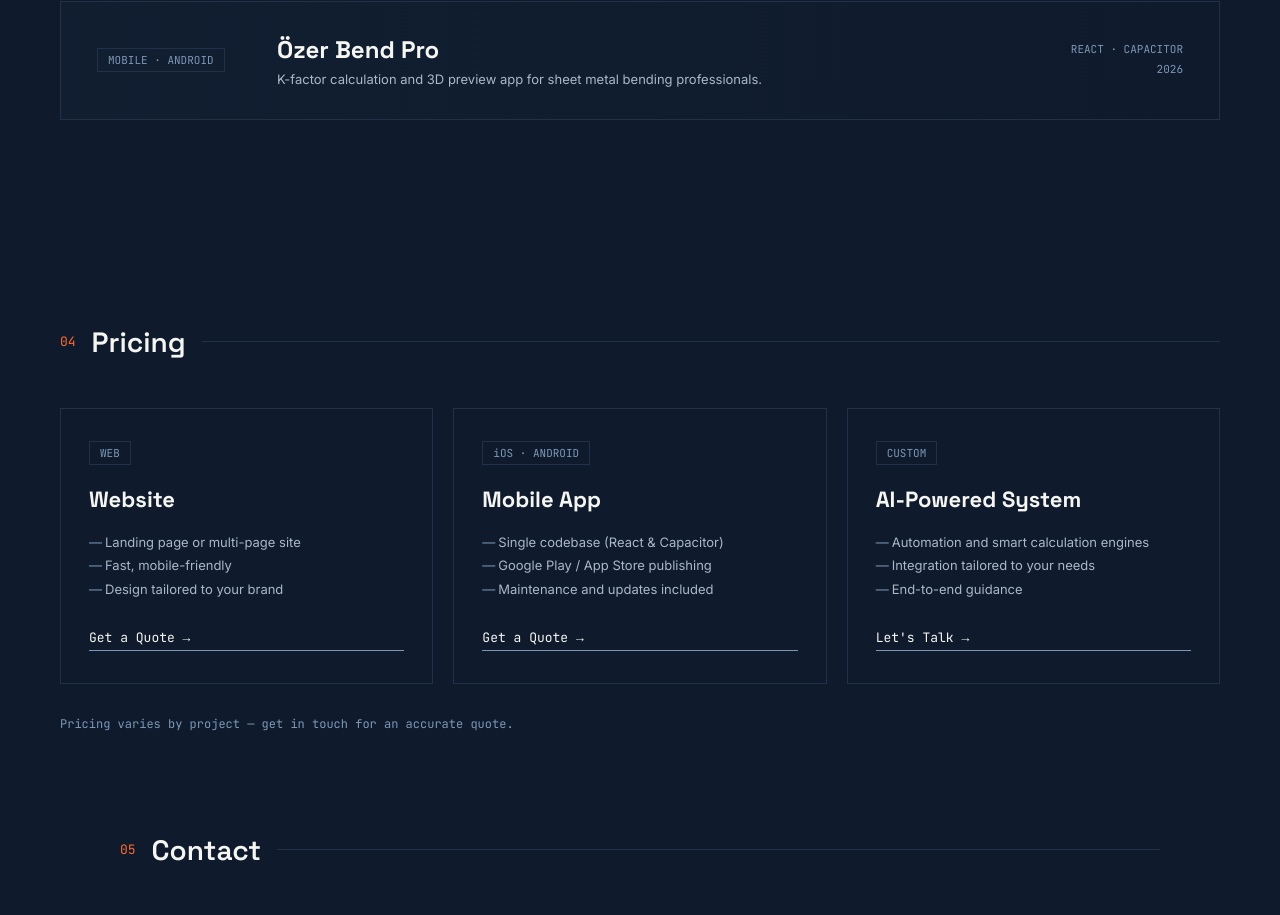
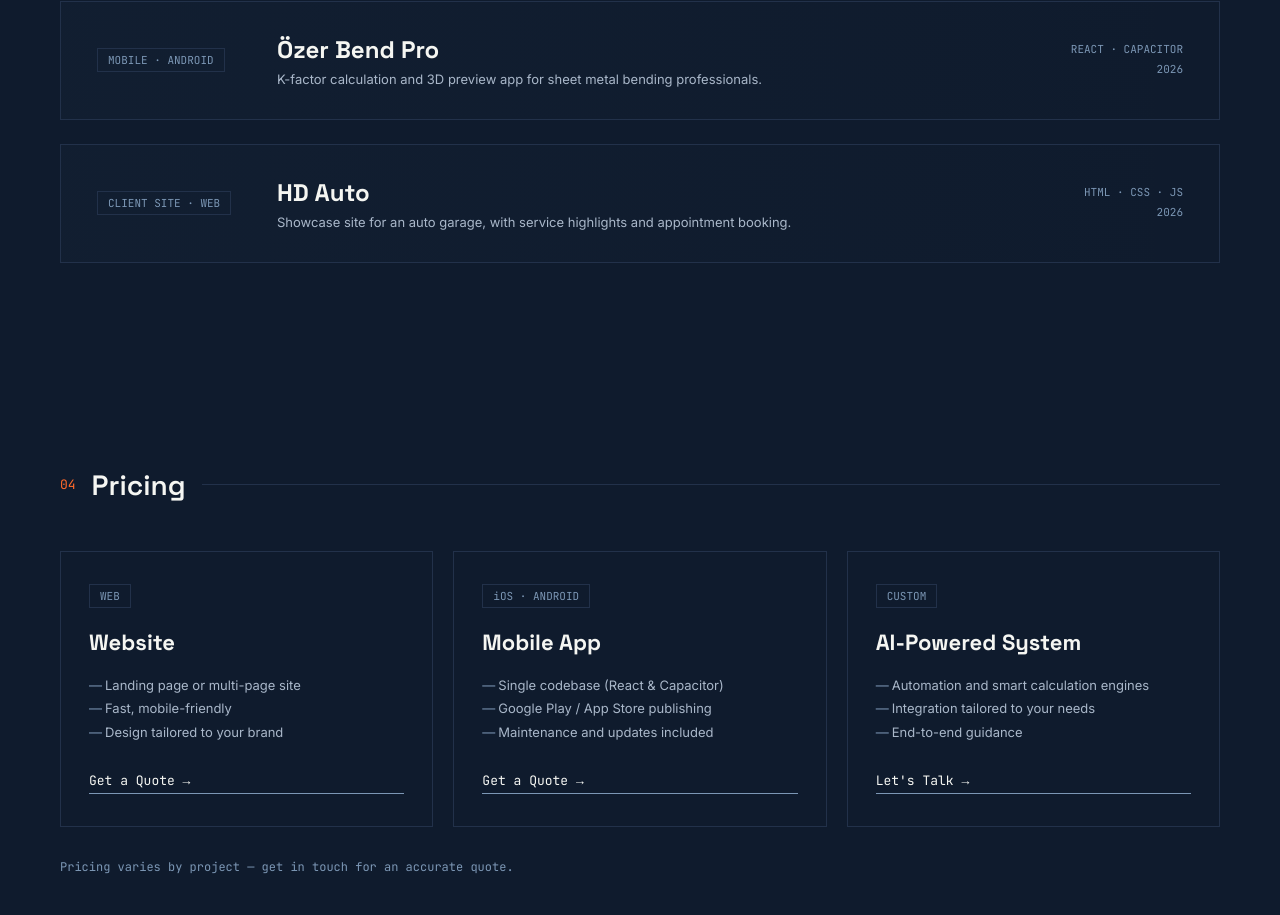
Before and after one commit to halilozer03-dotcom/Ozerlabs, a React (Vite) app: page / in a window 1280 px wide. Shown: the part 2715-3630 px from the top of the page. Built offline with nearby package versions, Linux system fonts and the light colour scheme.

Commit message:
HD Auto projesini portfolyoya ekle

```diff
--- a/src/components/Projects.jsx
+++ b/src/components/Projects.jsx
@@ -14,7 +14,7 @@ export default function Projects() {
 
       {t.projects.map((p, i) => (
         <Reveal delay={i * 100} key={p.title}>
-          <a className="project-row" href="#">
+          <a className="project-row" href={p.url || '#'} target={p.url ? '_blank' : undefined} rel={p.url ? 'noopener noreferrer' : undefined}>
             <span className="tag">{p.tag}</span>
             <div>
               <h3>{p.title}</h3>
--- a/src/i18n/translations.js
+++ b/src/i18n/translations.js
@@ -49,6 +49,7 @@ export const translations = {
     ],
     projects: [
       { tag: 'MOBILE · ANDROID', title: 'Özer Bend Pro', desc: 'Application de calcul du facteur K et de prévisualisation 3D pour les professionnels du pliage de tôle.', meta: ['REACT · CAPACITOR', '2026'] },
+      { tag: 'SITE CLIENT · WEB', title: 'HD Auto', desc: 'Site vitrine pour un garage automobile, avec présentation des services et prise de rendez-vous.', meta: ['HTML · CSS · JS', '2026'], url: 'https://wwwhdauto.com' },
     ],
     contact: {
       heading: 'Un projet en tête ?',
@@ -114,6 +115,7 @@ export const translations = {
     ],
     projects: [
       { tag: 'MOBILE · ANDROID', title: 'Özer Bend Pro', desc: 'K-factor calculation and 3D preview app for sheet metal bending professionals.', meta: ['REACT · CAPACITOR', '2026'] },
+      { tag: 'CLIENT SITE · WEB', title: 'HD Auto', desc: 'Showcase site for an auto garage, with service highlights and appointment booking.', meta: ['HTML · CSS · JS', '2026'], url: 'https://wwwhdauto.com' },
     ],
     contact: {
       heading: 'Got a project in mind?',
@@ -179,6 +181,7 @@ export const translations = {
     ],
     projects: [
       { tag: 'MOBILE · ANDROID', title: 'Özer Bend Pro', desc: 'Sac büküm profesyonelleri için K-faktör hesaplama ve 3D önizleme uygulaması.', meta: ['REACT · CAPACITOR', '2026'] },
+      { tag: 'MÜŞTERİ · WEB', title: 'HD Auto', desc: 'Oto tamir ve bakım servisi için hizmet tanıtımı ve randevu alma özellikli tanıtım sitesi.', meta: ['HTML · CSS · JS', '2026'], url: 'https://wwwhdauto.com' },
     ],
     contact: {
       heading: 'Bir proje mi var aklında?',
```
